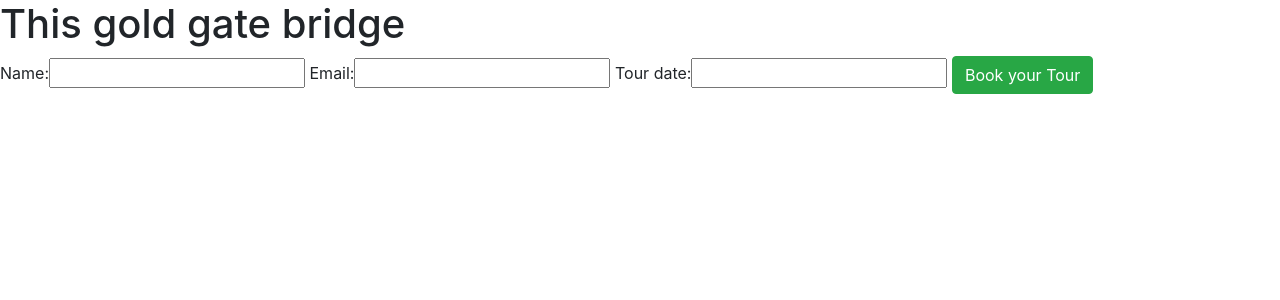
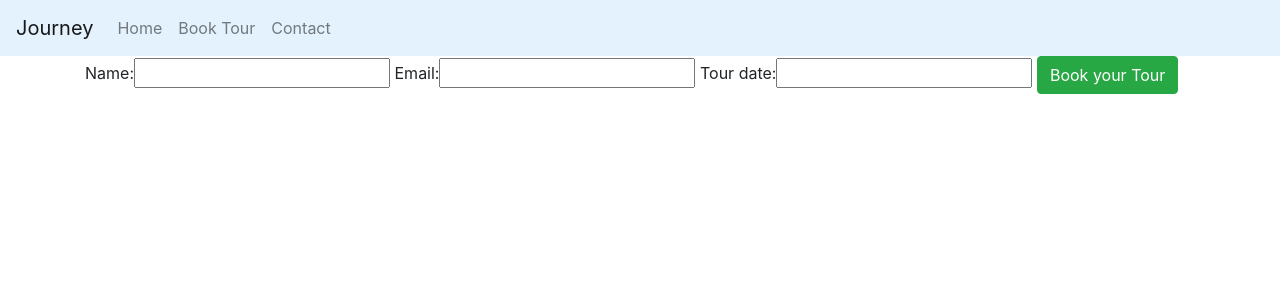
Before and after one commit to cj-yourjourney/testing, a Django app: page /sf/golden-gate-bridge-tour/ in a window 1280 px wide. Shown: the top 300 px of the page. Run offline with Django 3.2, Linux system fonts and the light colour scheme; some libraries are stand-ins or nearby versions.

Commit message:
modify home page

```diff
--- a/templates/base.html
+++ b/templates/base.html
@@ -8,12 +8,15 @@
     <!-- Bootstrap CSS -->
     <link rel="stylesheet" href="https://stackpath.bootstrapcdn.com/bootstrap/4.3.1/css/bootstrap.min.css" integrity="sha384-ggOyR0iXCbMQv3Xipma34MD+dH/1fQ784/j6cY/iJTQUOhcWr7x9JvoRxT2MZw1T" crossorigin="anonymous">
 
-    <title>Hello, world!</title>
+
+  {% block css%} {% endblock%}
   </head>
   <body>
-    {% block content %}
 
-    {% endblock %}
+      {% include 'navbar.html' %}
+    {% block content %}{% endblock %}
+
+
 
     <!-- Optional JavaScript -->
     <!-- jQuery first, then Popper.js, then Bootstrap JS -->
--- a/templates/landing_pages/golden_gate_bridge.html
+++ b/templates/landing_pages/golden_gate_bridge.html
@@ -1,18 +1,28 @@
 {% extends 'base.html' %}
 
 
-{% block content %}
-
-<h1>This gold gate bridge</h1>
 
 
-<form method="POST", enctype="multipart/form-data"> {% csrf_token %}
+    {% block content %}
+
+<div class="container">
+  <!-- Content here -->
+
+
+
+
+
+
+
+
+
+    <form method="POST", enctype="multipart/form-data"> {% csrf_token %}
   {{ tour_form }}
 
    <button type="submit" class="btn btn-success">Book your Tour</button>
 </form>
 
 
-
+</div>
 
 {% endblock %}
--- /dev/null
+++ b/templates/navbar.html
@@ -0,0 +1,13 @@
+  <nav class="navbar navbar-light navbar-expand" style="background-color: #e3f2fd;">
+  <a class="navbar-brand" href="{% url 'landing_pages:home-page'%}">Journey</a>
+  <button class="navbar-toggler" type="button" data-toggle="collapse" data-target="#navbarNavAltMarkup" aria-controls="navbarNavAltMarkup" aria-expanded="false" aria-label="Toggle navigation">
+    <span class="navbar-toggler-icon"></span>
+  </button>
+  <div class="collapse navbar-collapse" id="navbarNavAltMarkup">
+    <div class="navbar-nav">
+      <a class="nav-item nav-link " href="{% url 'landing_pages:home-page'%}">Home <span class="sr-only">(current)</span></a>
+      <a class="nav-item nav-link" href="{% url 'landing_pages:golden-gate-bridge'%}">Book Tour</a>
+      <a class="nav-item nav-link" href="{% url 'landing_pages:contact-page' %}">Contact</a>
+    </div>
+  </div>
+</nav>
```
Also changed, not shown: templates/landing_pages/home.html (+30 -7 lines).
